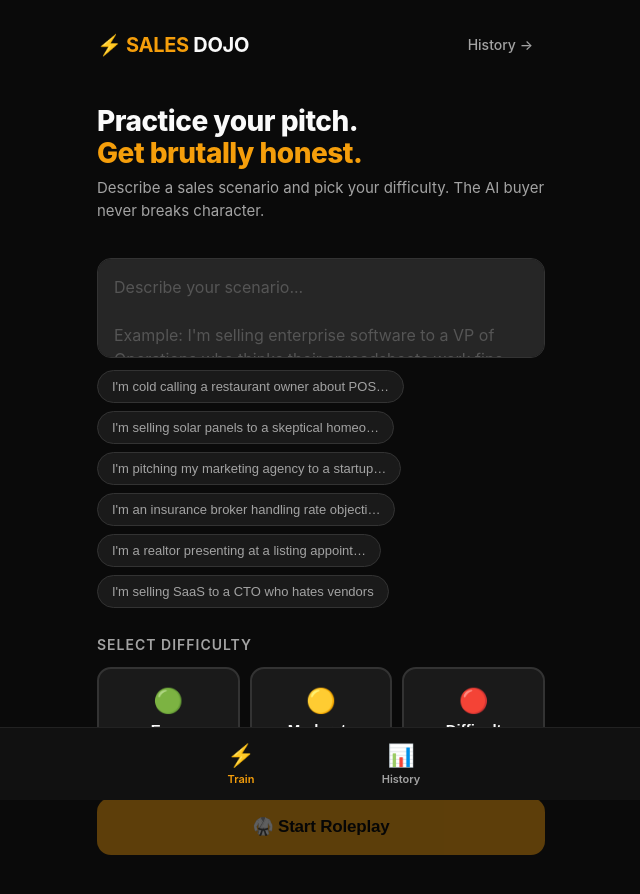
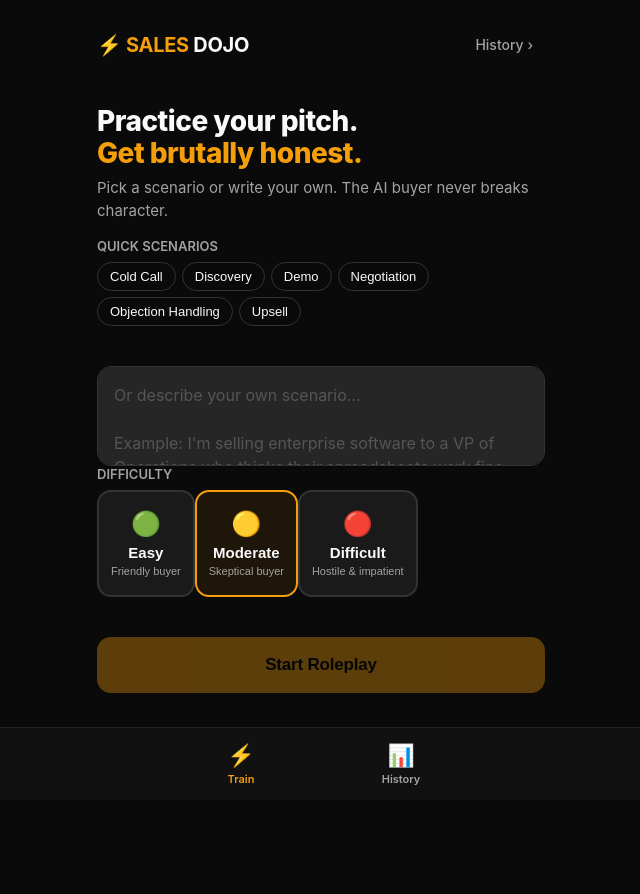
Before and after one commit to sal186/sales-dojo-mobile, a Next.js app: page / in a window 1280 px wide. Shown: the top 894 px of the page, without its empty margins (319-959 px from the left). After the commit the page ends 800 px from the top, so only its background shows below. Built offline with nearby package versions, Linux system fonts and the light colour scheme.

Commit message:
scenario library with 23 scenarios

```diff
--- a/src/app/page.js
+++ b/src/app/page.js
@@ -2,101 +2,180 @@
 import { useState } from 'react';
 import { useRouter } from 'next/navigation';
 import { storage } from '@/lib/storage';
+import { getRandomPersona } from '@/lib/prompts';
 
-const QUICK_PICKS = [
-  "I'm cold calling a restaurant owner about POS systems",
-  "I'm selling solar panels to a skeptical homeowner",
-  "I'm pitching my marketing agency to a startup founder",
-  "I'm an insurance broker handling rate objection",
-  "I'm a realtor presenting at a listing appointment",
-  "I'm selling SaaS to a CTO who hates vendors",
-];
+var SCENARIOS = {
+  'Cold Call': [
+    'Cold calling a VP of Sales who has never heard of your company. You sell sales enablement software.',
+    'Cold calling a Head of Marketing at a DTC brand. You sell an AI-powered ad optimization platform.',
+    'Cold calling a CTO at a Series A startup. You sell developer productivity tools.',
+    'Cold calling a Director of HR. You sell an employee engagement platform.',
+  ],
+  'Discovery': [
+    'First discovery call with a Head of Operations who agreed to a meeting but seems lukewarm. You sell workflow automation.',
+    'Discovery call with a CFO who wants to cut costs. You sell a spend management platform.',
+    'Discovery call with a VP of Engineering evaluating build vs buy. You sell an API platform.',
+    'Discovery call with a CMO who is overwhelmed with too many tools. You sell a marketing analytics suite.',
+  ],
+  'Demo': [
+    'Giving a product demo to a Director of Product who has seen 3 competitor demos this week.',
+    'Demo for a CEO who wants to see ROI in the first 2 minutes or will check out.',
+    'Demo for a technical team lead who will grill you on architecture and security.',
+    'Demo for a committee of 3 stakeholders with different priorities: cost, features, and timeline.',
+  ],
+  'Negotiation': [
+    'The prospect loves your product but says your competitor quoted 30 percent less. Close the deal.',
+    'Final negotiation with a CFO who wants a 40 percent discount on a 100K annual contract.',
+    'The champion loves you but their procurement team is demanding impossible contract terms.',
+    'Renewal negotiation where the client is threatening to churn over a price increase.',
+  ],
+  'Objection Handling': [
+    'The prospect says: We are happy with our current solution. Convince them to switch.',
+    'The prospect says: I need to talk to my team about this. Keep the deal moving.',
+    'The prospect says: We do not have budget for this right now. Create urgency.',
+    'The prospect says: I had a terrible experience with a similar product. Rebuild trust.',
+  ],
+  'Upsell': [
+    'Quarterly business review with an existing customer. Pitch upgrading from Basic to Enterprise tier.',
+    'Your customer just hit their usage limit. Pitch them on expanding their contract.',
+    'A customer on a single-team plan is growing fast. Pitch company-wide deployment.',
+  ],
+};
 
-export default function Home() {
-  const router = useRouter();
-  const [scenario, setScenario] = useState('');
-  const [difficulty, setDifficulty] = useState(null);
-  const [loading, setLoading] = useState(false);
+var CATEGORIES = Object.keys(SCENARIOS);
 
-  const canStart = scenario.trim().length > 10 && difficulty;
+export default function HomePage() {
+  var router = useRouter();
+  var [scenario, setScenario] = useState('');
+  var [difficulty, setDifficulty] = useState('moderate');
+  var [loading, setLoading] = useState(false);
+  var [activeCategory, setActiveCategory] = useState(null);
 
-  async function startSession() {
+  var canStart = scenario.trim().length > 10;
+
+  function startSession() {
     if (!canStart || loading) return;
     setLoading(true);
-
-    storage.saveCurrent({
-      scenario: scenario.trim(),
-      difficulty,
+    var p = getRandomPersona();
+    var session = {
+      scenario: scenario,
+      difficulty: difficulty,
+      persona: p,
       messages: [],
       startedAt: Date.now(),
-    });
+    };
+    storage.saveCurrent(session);
+    router.push('/chat');
+  }
 
-    router.push('/chat');
+  function pickScenario(s) {
+    setScenario(s);
+    setActiveCategory(null);
   }
 
   return (
     <div className="container" style={{ paddingBottom: '80px' }}>
       {/* Header */}
       <div className="header">
-        <h1>⚡ <span>SALES</span> DOJO</h1>
-        <a href="/history" className="header-link">History →</a>
+        <h1>&#9889; <span>SALES</span> DOJO</h1>
+        <a href="/history" className="header-link">History &rsaquo;</a>
       </div>
 
       {/* Hero */}
       <div className="hero">
         <h2>Practice your pitch.<br /><em>Get brutally honest.</em></h2>
-        <p>Describe a sales scenario and pick your difficulty. The AI buyer never breaks character.</p>
+        <p>Pick a scenario or write your own. The AI buyer never breaks character.</p>
       </div>
 
-      {/* Scenario Input */}
+      {/* Scenario Categories */}
+      <div style={{ marginBottom: '12px' }}>
+        <div style={{ fontSize: '13px', color: 'var(--text-muted)', marginBottom: '8px', fontWeight: '600' }}>QUICK SCENARIOS</div>
+        <div style={{ display: 'flex', flexWrap: 'wrap', gap: '6px', marginBottom: '8px' }}>
+          {CATEGORIES.map(function(cat) {
+            return (
+              <button
+                key={cat}
+                onClick={function() { setActiveCategory(activeCategory === cat ? null : cat); }}
+                style={{
+                  padding: '6px 12px',
+                  borderRadius: '20px',
+                  border: activeCategory === cat ? '1px solid var(--gold)' : '1px solid #333',
+                  background: activeCategory === cat ? 'var(--gold)' : 'transparent',
+                  color: activeCategory === cat ? '#000' : 'var(--text)',
+                  fontSize: '13px',
+                  cursor: 'pointer',
+                  fontWeight: activeCategory === cat ? '600' : '400',
+                }}
+              >
+                {cat}
+              </button>
+            );
+          })}
+        </div>
+
+        {activeCategory && (
+          <div style={{ display: 'flex', flexDirection: 'column', gap: '6px', marginBottom: '8px' }}>
+            {SCENARIOS[activeCategory].map(function(s, i) {
+              return (
+                <button
+                  key={i}
+                  onClick={function() { pickScenario(s); }}
+                  style={{
+                    padding: '10px 12px',
+                    borderRadius: '10px',
+                    border: scenario === s ? '1px solid var(--gold)' : '1px solid #222',
+                    background: scenario === s ? '#f5a62320' : 'var(--bg-input)',
+                    color: 'var(--text)',
+                    fontSize: '13px',
+                    cursor: 'pointer',
+                    textAlign: 'left',
+                    lineHeight: '1.4',
+                  }}
+                >
+                  {s}
+                </button>
+              );
+            })}
+          </div>
+        )}
+      </div>
+
+      {/* Custom Scenario Input */}
       <textarea
         className="scenario-input"
-        placeholder={"Describe your scenario...\n\nExample: I'm selling enterprise software to a VP of Operations who thinks their spreadsheets work fine"}
+        placeholder={"Or describe your own scenario...\n\nExample: I'm selling enterprise software to a VP of Operations who thinks their spreadsheets work fine"}
         value={scenario}
-        onChange={e => setScenario(e.target.value)}
+        onChange={function(e) { setScenario(e.target.value); }}
         maxLength={500}
       />
 
-      {/* Quick Picks */}
-      <div className="quick-picks">
-        {QUICK_PICKS.map((pick, i) => (
+      {/* Difficulty */}
+      <div style={{ marginBottom: '16px' }}>
+        <div style={{ fontSize: '13px', color: 'var(--text-muted)', marginBottom: '8px', fontWeight: '600' }}>DIFFICULTY</div>
+        <div className="diff-row">
           <button
-            key={i}
-            className="quick-pick"
-            onClick={() => setScenario(pick)}
+            className={'diff-btn easy ' + (difficulty === 'easy' ? 'active' : '')}
+            onClick={function() { setDifficulty('easy'); }}
           >
-            {pick.length > 45 ? pick.substring(0, 45) + '…' : pick}
-          </button>
-        ))}
-      </div>
-
-      {/* Difficulty */}
-      <div className="difficulty-section">
-        <h3>Select Difficulty</h3>
-        <div className="difficulty-buttons">
-          <button
-            className={`diff-btn easy ${difficulty === 'easy' ? 'active' : ''}`}
-            onClick={() => setDifficulty('easy')}
-          >
-            <span className="diff-icon">🟢</span>
+            <span className="diff-icon">&#x1F7E2;</span>
             Easy
-            <span className="diff-desc">Friendly & hesitant</span>
+            <span className="diff-desc">Friendly buyer</span>
           </button>
           <button
-            className={`diff-btn moderate ${difficulty === 'moderate' ? 'active' : ''}`}
-            onClick={() => setDifficulty('moderate')}
+            className={'diff-btn moderate ' + (difficulty === 'moderate' ? 'active' : '')}
+            onClick={function() { setDifficulty('moderate'); }}
           >
-            <span className="diff-icon">🟡</span>
+            <span className="diff-icon">&#x1F7E1;</span>
             Moderate
-            <span className="diff-desc">Pushes back on price</span>
+            <span className="diff-desc">Skeptical buyer</span>
           </button>
           <button
-            className={`diff-btn difficult ${difficulty === 'difficult' ? 'active' : ''}`}
-            onClick={() => setDifficulty('difficult')}
+            className={'diff-btn difficult ' + (difficulty === 'difficult' ? 'active' : '')}
+            onClick={function() { setDifficulty('difficult'); }}
           >
-            <span className="diff-icon">🔴</span>
+            <span className="diff-icon">&#x1F534;</span>
             Difficult
-            <span className="diff-desc">Hostile & impatient</span>
+            <span className="diff-desc">Hostile &amp; impatient</span>
           </button>
         </div>
       </div>
@@ -107,17 +186,17 @@ export default function Home() {
         disabled={!canStart || loading}
         onClick={startSession}
       >
-        {loading ? 'Starting...' : '🥋 Start Roleplay'}
+        {loading ? 'Starting...' : 'Start Roleplay'}
       </button>
 
       {/* Bottom Nav */}
       <nav className="bottom-nav">
         <a href="/" className="active">
-          <span className="nav-icon">⚡</span>
+          <span className="nav-icon">&#9889;</span>
           Train
         </a>
         <a href="/history">
-          <span className="nav-icon">📊</span>
+          <span className="nav-icon">&#x1F4CA;</span>
           History
         </a>
       </nav>
```
